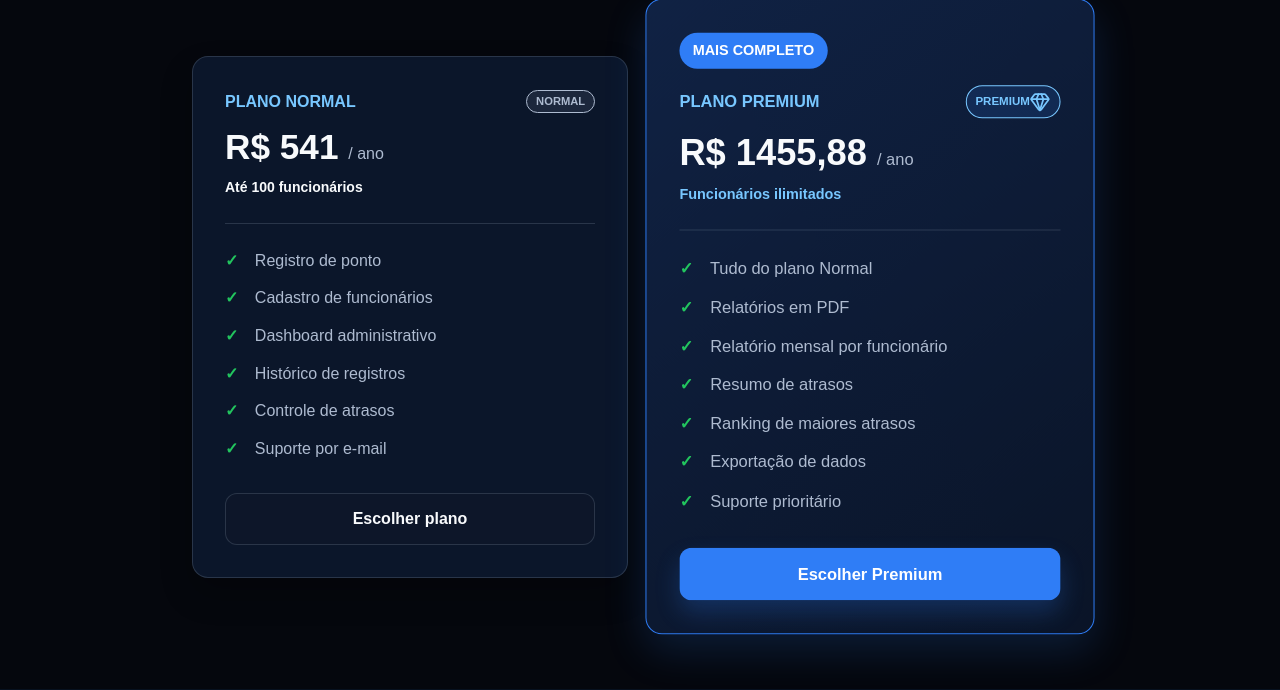
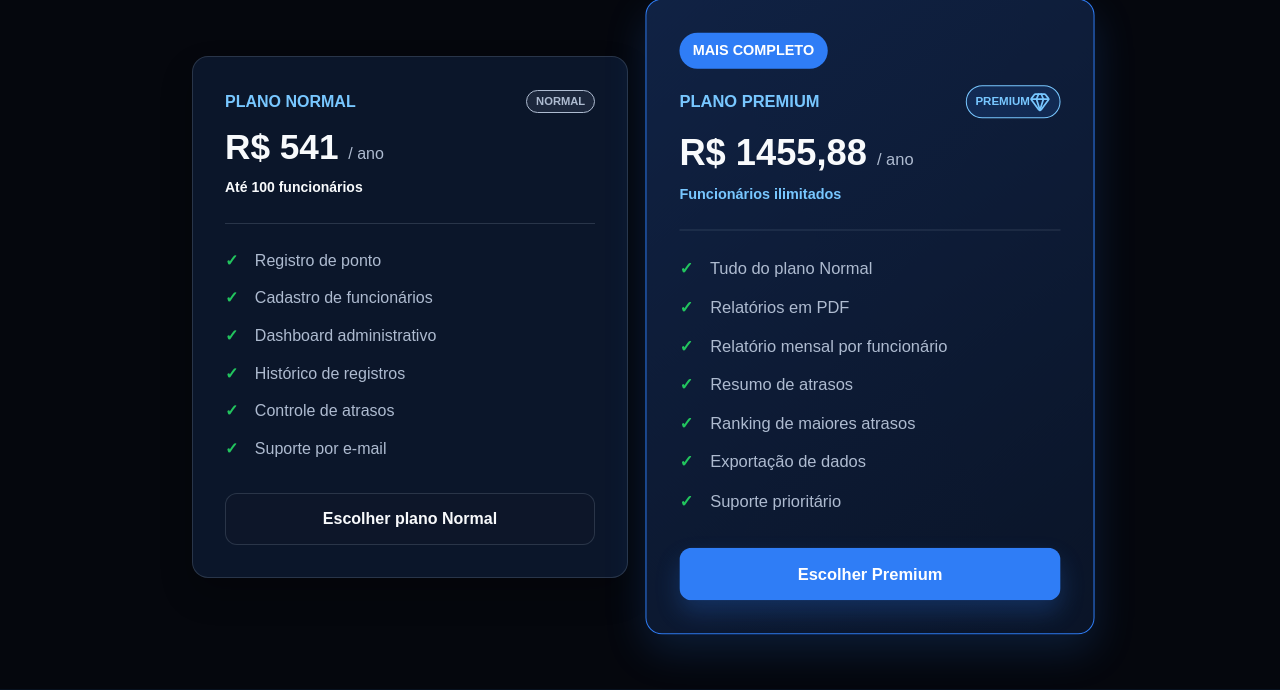
Before and after one commit to LucianoRamosAlves/projeto-01--ponto-f-cil, a Flask app: page / in a window 1280 px wide. Shown: the part 2185-2875 px from the top of the page. Run offline with Flask 3, Linux system fonts and the light colour scheme; some libraries are stand-ins or nearby versions.

Commit message:
extensao aula 5

```diff
--- a/projeto_ponto_facil/app/templates/public/index.html
+++ b/projeto_ponto_facil/app/templates/public/index.html
@@ -226,8 +226,8 @@
                             <li><span class="lista-plano__icone">✓</span> Suporte por e-mail</li>
                         </ul>
 
-                        <a class="botao botao__secundario botao__largo" href="#">Escolher
-                            plano</a>
+                        <a class="botao botao__secundario botao__largo" href="{{ url_for('public.pagamento') }}">Escolher
+                            plano Normal</a>
                     </article>
 
                     <article class="cartao cartao__plano cartao-plano__destaque">
@@ -261,7 +261,7 @@
                             <li><span class="lista-plano__icone">✓</span> Suporte prioritário</li>
                         </ul>
 
-                        <a class="botao botao__primario botao__largo" href="#">Escolher
+                        <a class="botao botao__primario botao__largo" href="{{ url_for('public.pagamento') }}">Escolher
                             Premium</a>
                     </article>
                 </div>
```
